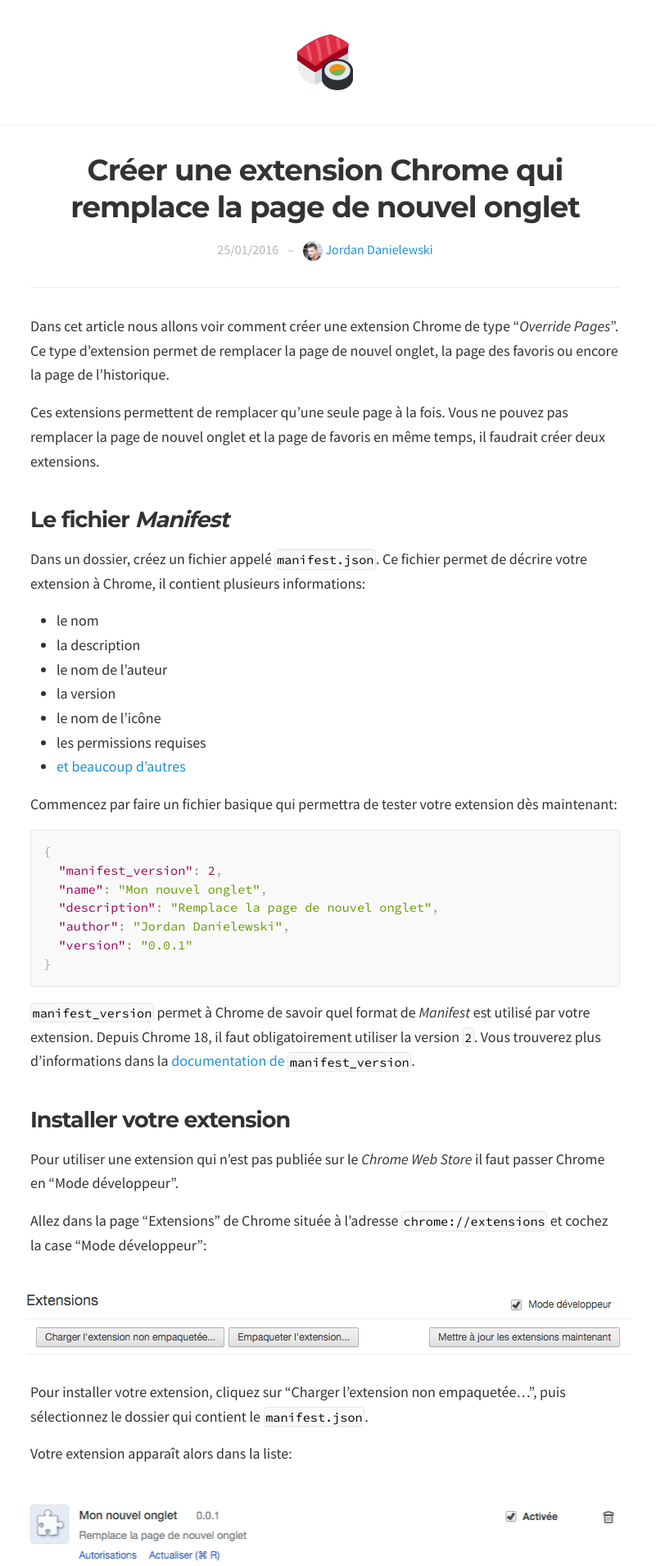
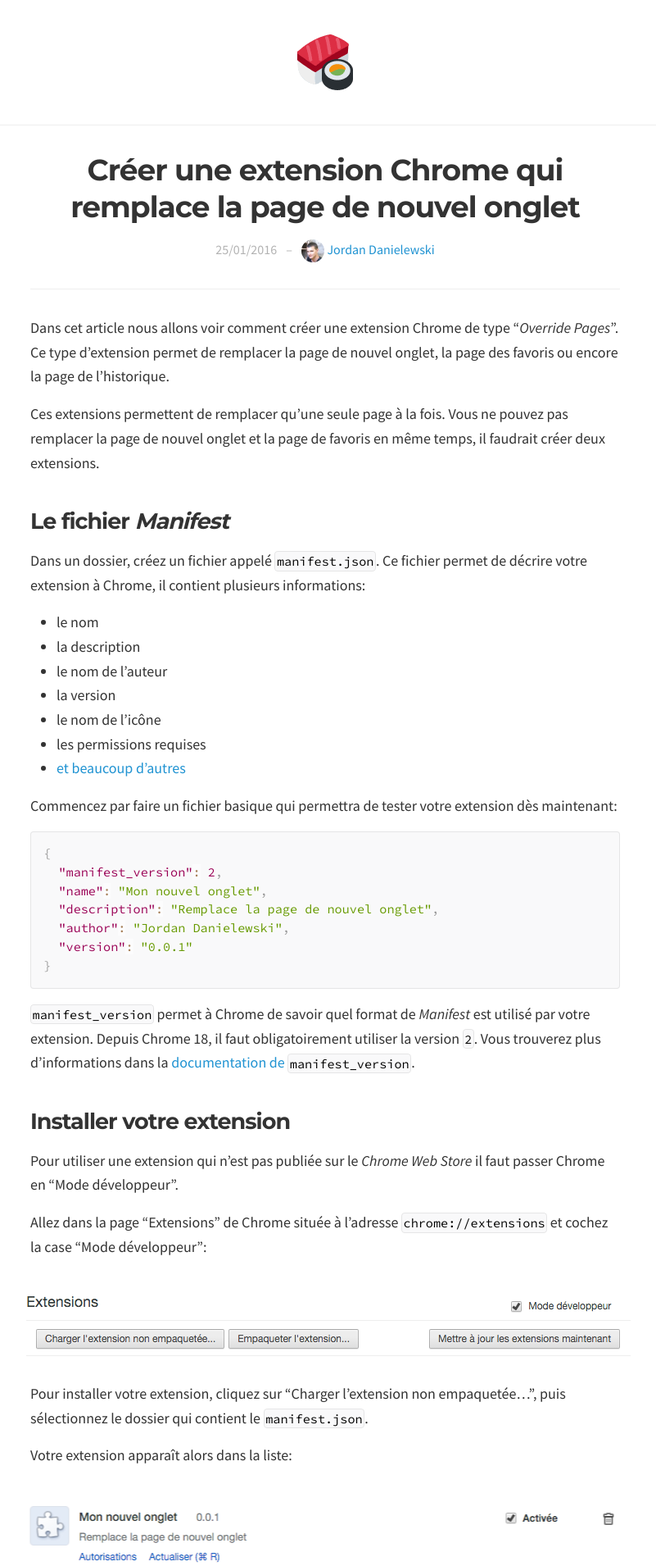
Before and after one commit to kopisusugula/notes, a Jekyll site: the page built from _posts/2016-01-25-creer-une-extension-chrome-qui-remplace-la-page-de-nouvel-onglet.md, in a window 1280 px wide. Shown: the top 1910 px of the page at 82% size, without its empty margins (243-1044 px from the left). Built offline with Jekyll 4.4.1, drawn with Linux system fonts in a browser that asks for light colours; comment, search, counter and statistics services are not loaded.

Commit message:
Semantic author pic

```diff
--- a/_config.yml
+++ b/_config.yml
@@ -25,3 +25,4 @@
       author:
         name: Jordan Danielewski
         url: https://jordandanielewski.com
+        photo: /assets/img/pic.jpg
--- a/_layouts/post.html
+++ b/_layouts/post.html
@@ -12,7 +12,7 @@
         {{ page.date | date: "%d/%m/%Y" }}
       </time>
       <span itemprop="author" itemscope itemtype="http://schema.org/Person">
-        <span class="post__author-pic"></span>
+        <img src="{{ page.author.photo }}" class="post__author-pic" alt="{{ page.author.name }}" itemprop="image" />
         <a href="{{ page.author.url }}" target="_blank" itemprop="url">
           <span itemprop="name">{{ page.author.name }}</span>
         </a>
--- a/_sass/_post.scss
+++ b/_sass/_post.scss
@@ -45,15 +45,10 @@
 
 .post__author-pic {
   display: inline-block;
-  width: 1.5rem;
-  height: 1.5rem;
-  border-radius: 1.5rem;
+  width: 1.75rem;
+  height: 1.75rem;
+  border-radius: 1.75rem;
   vertical-align: middle;
-
-  background-size: cover;
-  background-image: url('../img/pic.jpg');
-  background-position: center;
-  background-repeat: no-repeat;
 }
 
 .post__content {
```
